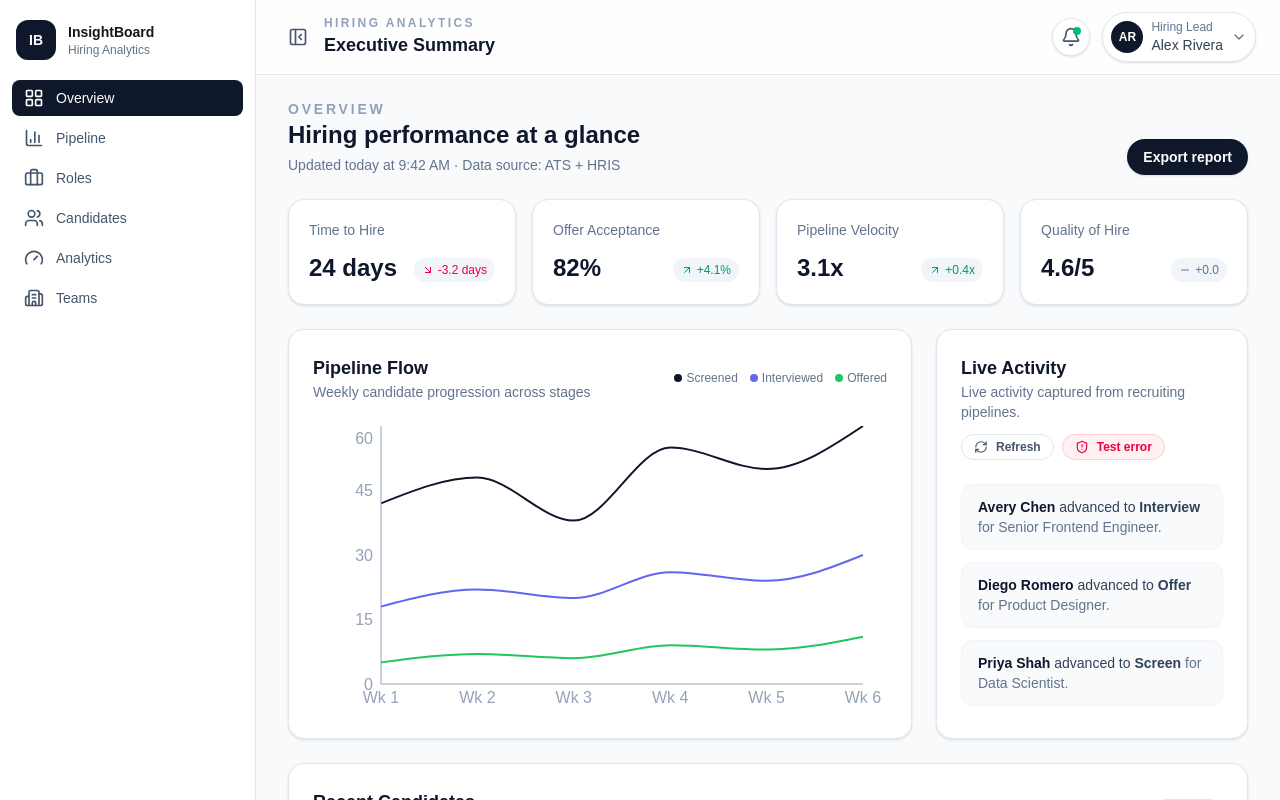
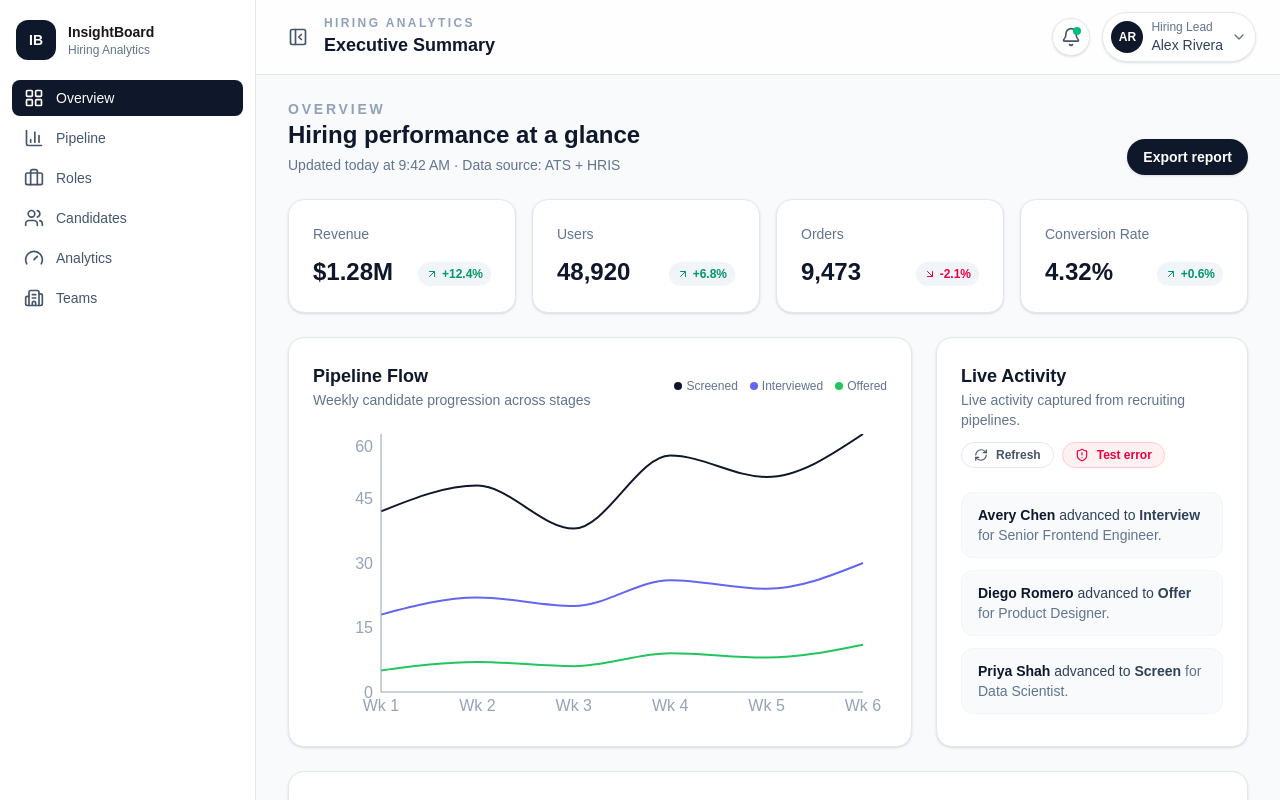
Before and after one commit to Hasnat005/InsightBoard, a Next.js app: page / in a window 1280 px wide. Shown: the top 800 px of the page. Built offline with nearby package versions, Linux system fonts and the light colour scheme.

Commit message:
feat: implement KPI metrics section with trend indicators

```diff
--- /dev/null
+++ b/src/components/dashboard/KpiCard.tsx
@@ -0,0 +1,41 @@
+import { ArrowDownRight, ArrowUpRight } from "lucide-react";
+import { clsx } from "clsx";
+import { Card, CardContent } from "@/components/ui/Card";
+import type { Kpi } from "@/types/analytics";
+
+const trendStyles: Record<Exclude<Kpi["trend"], "flat">, string> = {
+  up: "text-emerald-600",
+  down: "text-rose-600",
+};
+
+export type KpiCardProps = {
+  title: string;
+  value: string;
+  change: string;
+  trend: "up" | "down";
+};
+
+export function KpiCard({ title, value, change, trend }: KpiCardProps) {
+  const Icon = trend === "up" ? ArrowUpRight : ArrowDownRight;
+
+  return (
+    <Card>
+      <CardContent className="p-5">
+        <p className="text-sm text-slate-500">{title}</p>
+        <div className="mt-3 flex items-baseline justify-between gap-2">
+          <h3 className="text-2xl font-semibold text-slate-900">{value}</h3>
+          <div
+            className={clsx(
+              "flex items-center gap-1 rounded-full bg-slate-100 px-2 py-1 text-xs font-semibold",
+              trendStyles[trend]
+            )}
+            aria-label={`Change ${change}`}
+          >
+            <Icon className="size-3" aria-hidden="true" />
+            {change}
+          </div>
+        </div>
+      </CardContent>
+    </Card>
+  );
+}
--- a/src/components/dashboard/KpiGrid.tsx
+++ b/src/components/dashboard/KpiGrid.tsx
@@ -1,51 +1,22 @@
-import { ArrowDownRight, ArrowUpRight, Minus } from "lucide-react";
-import { clsx } from "clsx";
 import type { Kpi } from "@/types/analytics";
+import { KpiCard } from "@/components/dashboard/KpiCard";
 
 type KpiGridProps = {
   items: Kpi[];
 };
 
-const trendStyles = {
-  up: "text-emerald-600",
-  down: "text-rose-600",
-  flat: "text-slate-500",
-} as const;
-
 export function KpiGrid({ items }: KpiGridProps) {
   return (
-    <section className="grid gap-4 md:grid-cols-2 xl:grid-cols-4">
-      {items.map((kpi) => {
-        const Icon =
-          kpi.trend === "up"
-            ? ArrowUpRight
-            : kpi.trend === "down"
-              ? ArrowDownRight
-              : Minus;
-
-        return (
-          <article
-            key={kpi.id}
-            className="rounded-2xl border border-slate-200 bg-white p-5 shadow-sm"
-          >
-            <p className="text-sm text-slate-500">{kpi.label}</p>
-            <div className="mt-3 flex items-baseline justify-between">
-              <h2 className="text-2xl font-semibold text-slate-900">
-                {kpi.value}
-              </h2>
-              <div
-                className={clsx(
-                  "flex items-center gap-1 rounded-full bg-slate-100 px-2 py-1 text-xs font-medium",
-                  trendStyles[kpi.trend]
-                )}
-              >
-                <Icon className="size-3" aria-hidden="true" />
-                {kpi.delta}
-              </div>
-            </div>
-          </article>
-        );
-      })}
+    <section className="grid gap-4 sm:grid-cols-2 xl:grid-cols-4">
+      {items.map((kpi) => (
+        <KpiCard
+          key={kpi.id}
+          title={kpi.label}
+          value={kpi.value}
+          change={kpi.delta}
+          trend={kpi.trend === "down" ? "down" : "up"}
+        />
+      ))}
     </section>
   );
 }
--- a/src/data/analytics.ts
+++ b/src/data/analytics.ts
@@ -2,32 +2,32 @@ import type { Candidate, Kpi, PipelinePoint } from "@/types/analytics";
 
 export const kpis: Kpi[] = [
   {
-    id: "time-to-hire",
-    label: "Time to Hire",
-    value: "24 days",
-    trend: "down",
-    delta: "-3.2 days",
+    id: "revenue",
+    label: "Revenue",
+    value: "$1.28M",
+    trend: "up",
+    delta: "+12.4%",
   },
   {
-    id: "offer-acceptance",
-    label: "Offer Acceptance",
-    value: "82%",
+    id: "users",
+    label: "Users",
+    value: "48,920",
     trend: "up",
-    delta: "+4.1%",
+    delta: "+6.8%",
   },
   {
-    id: "pipeline-velocity",
-    label: "Pipeline Velocity",
-    value: "3.1x",
-    trend: "up",
-    delta: "+0.4x",
+    id: "orders",
+    label: "Orders",
+    value: "9,473",
+    trend: "down",
+    delta: "-2.1%",
   },
   {
-    id: "quality-of-hire",
-    label: "Quality of Hire",
-    value: "4.6/5",
-    trend: "flat",
-    delta: "+0.0",
+    id: "conversion-rate",
+    label: "Conversion Rate",
+    value: "4.32%",
+    trend: "up",
+    delta: "+0.6%",
   },
 ];
 
```
